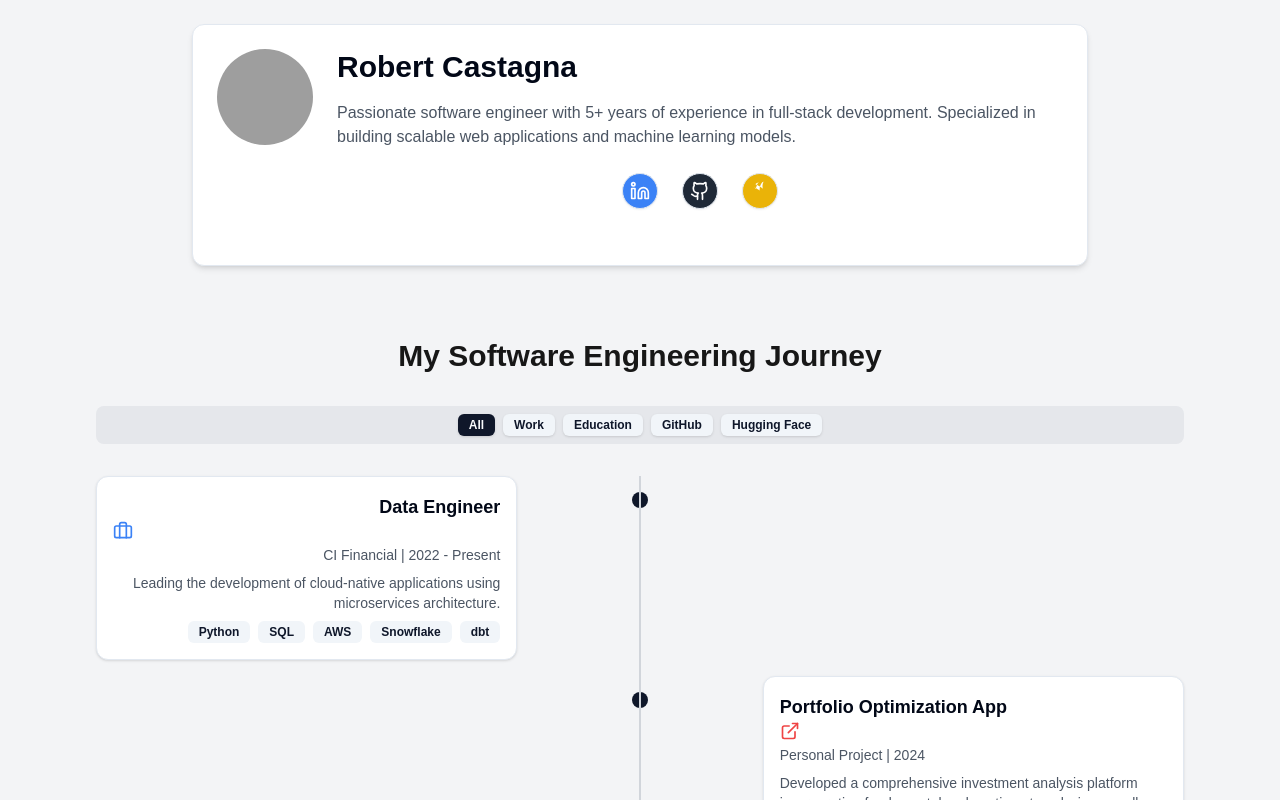
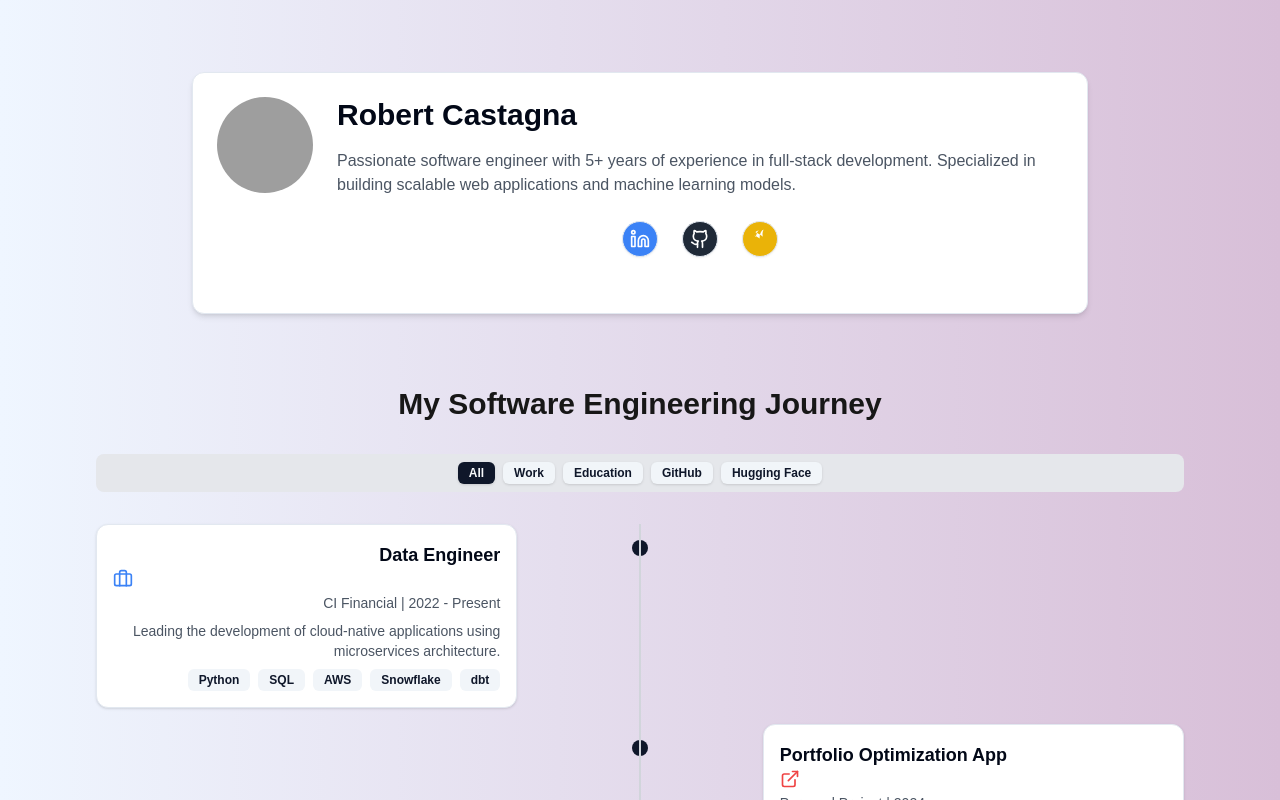
Before and after one commit to RobertCastagna/vercel_deploy_v1, a Next.js app in the folder app_v3/: page / in a window 1280 px wide. Shown: the top 800 px of the page. Built offline with nearby package versions, Linux system fonts and the light colour scheme; grey boxes are pictures that could not be loaded.

Commit message:
background color change

```diff
--- a/app_v3/components/dynamic-timeline-portfolio.tsx
+++ b/app_v3/components/dynamic-timeline-portfolio.tsx
@@ -97,7 +97,7 @@ export function DynamicTimelinePortfolio() {
   }, [])
 
   return (
-    <div className="min-h-screen bg-gray-100">
+    <div className="min-h-screen bg-gradient-to-r from-blue-50 to-[#D8BFD8] py-12 px-4 sm:px-6 lg:px-8">
       <div
         ref={cardRef}
         className={`transition-all duration-500 ease-in-out ${
```
